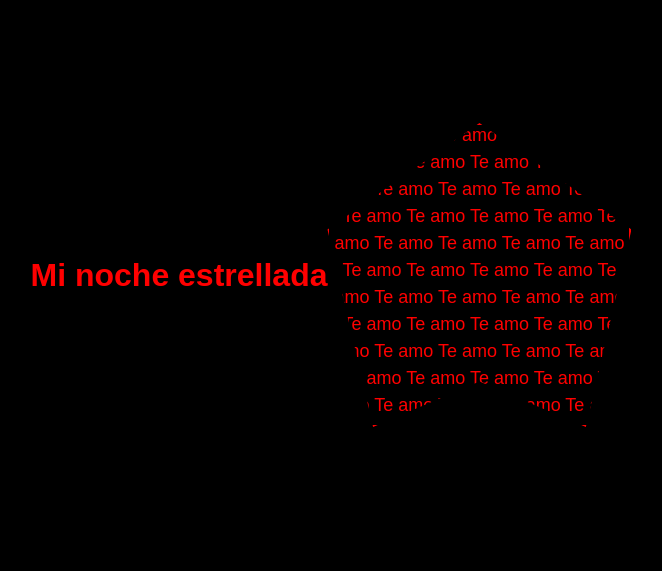
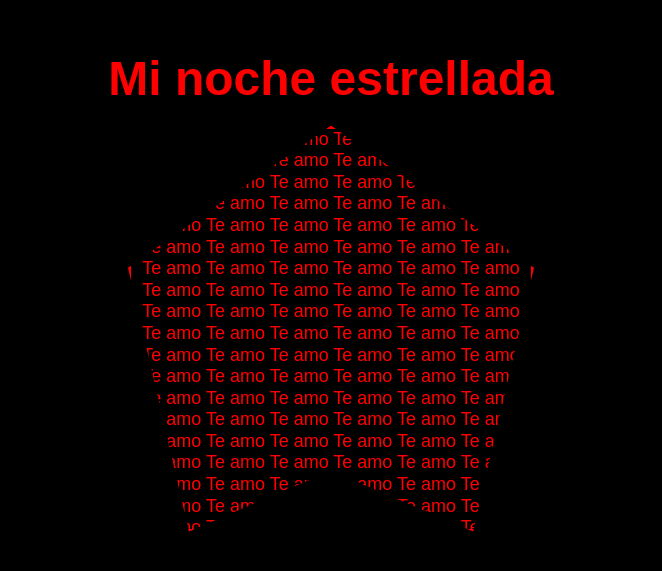
Before and after one commit to ArianaPolar-dev/artemisa, a plain HTML site: page index.html in a window 1280 px wide. Shown: the part 125-696 px from the top of the page, without its empty margins (309-971 px from the left). Drawn offline with Linux system fonts and the light colour scheme.

Commit message:
Update styles.css

```diff
--- a/styles.css
+++ b/styles.css
@@ -3,17 +3,25 @@ body {
     color: red;
     font-family: Arial, sans-serif;
     display: flex;
+    flex-direction: column;
+    align-items: center;
     justify-content: center;
-    align-items: center;
     height: 100vh;
     margin: 0;
     overflow: hidden;
 }
 
+.title {
+    font-size: 3rem;
+    margin-bottom: 20px;
+    color: red;
+    text-align: center;
+}
+
 .heart {
     position: relative;
-    width: 300px;
-    height: 300px;
+    width: 400px;
+    height: 400px;
     display: flex;
     justify-content: center;
     align-items: center;
@@ -26,26 +34,30 @@ body {
         0% 35%
     );
     background-color: transparent;
-    border: 2px solid red;
     overflow: hidden;
+    border: 3px solid red;
 }
 
 .falling-text {
     position: absolute;
     width: 100%;
     height: 100%;
+    display: flex;
+    flex-wrap: wrap;
+    justify-content: center;
+    align-content: start;
+    animation: scroll-text 5s linear infinite;
+    font-size: 18px;
+    line-height: 1.2;
     text-align: center;
-    line-height: 1.5;
-    animation: falling 5s linear infinite;
-    font-size: 18px;
 }
 
-/* Animación del texto cayendo */
-@keyframes falling {
+/* Animación de caída de texto */
+@keyframes scroll-text {
     0% {
+        transform: translateY(0%);
+    }
+    100% {
         transform: translateY(-100%);
     }
-    100% {
-        transform: translateY(100%);
-    }
 }
```
